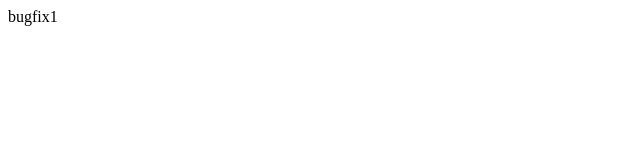
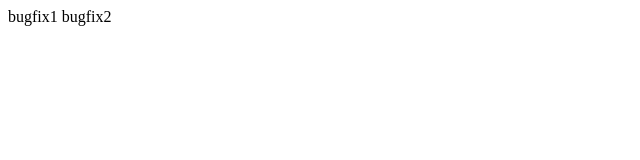
Before and after one commit to sterfss/gitflow4, a plain HTML site: page index.html in a window 1280 px wide. Shown: the full height of the page, 0-640 px from the left. Drawn offline with Linux system fonts and the light colour scheme.

Commit message:
alt body segunda vez

```diff
--- a/index.html
+++ b/index.html
@@ -7,5 +7,6 @@
 </head>
 <body>
     bugfix1
+    bugfix2
 </body>
 </html>
```
